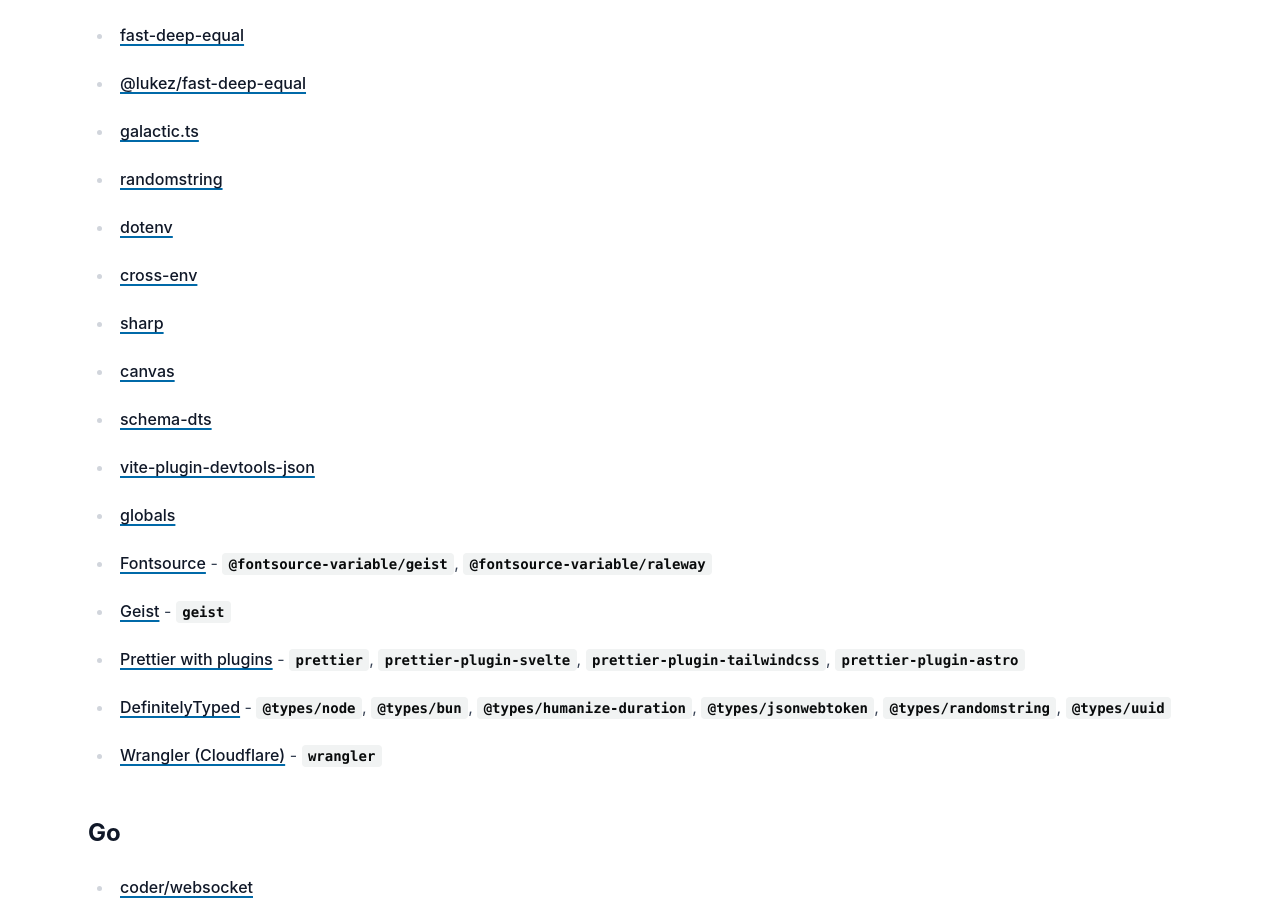
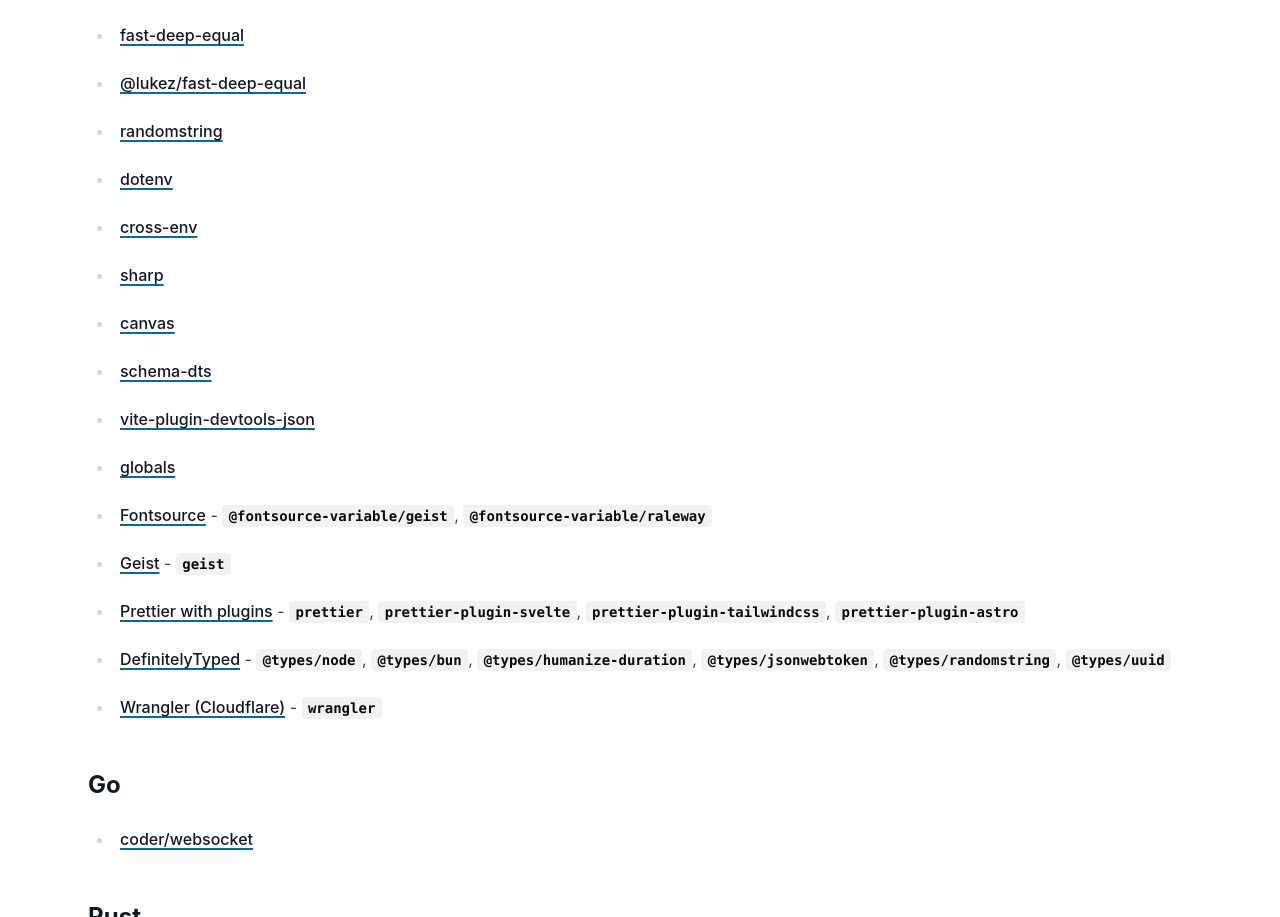
Before and after one commit to supportmailapp/legal, an Astro site: page /licenses in a window 1280 px wide. Shown: the part 3203-4120 px from the top of the page. Built offline with nearby package versions, Linux system fonts and the light colour scheme; Astro itself is replaced by a stand-in of ours.

Commit message:
fix: remove galactic.ts package from licenses list

```diff
--- a/src/content/legal/licenses/index.md
+++ b/src/content/legal/licenses/index.md
@@ -80,7 +80,6 @@ title: Licenses
 - [@sapphire/snowflake](https://www.npmjs.com/package/@sapphire/snowflake)
 - [fast-deep-equal](https://www.npmjs.com/package/fast-deep-equal)
 - [@lukez/fast-deep-equal](https://www.npmjs.com/package/@lukez/fast-deep-equal)
-- [galactic.ts](https://www.npmjs.com/package/galactic.ts)
 - [randomstring](https://www.npmjs.com/package/randomstring)
 - [dotenv](https://www.npmjs.com/package/dotenv)
 - [cross-env](https://www.npmjs.com/package/cross-env)
```
